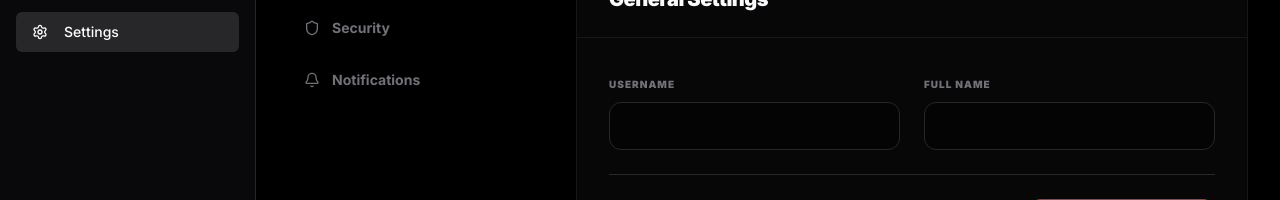
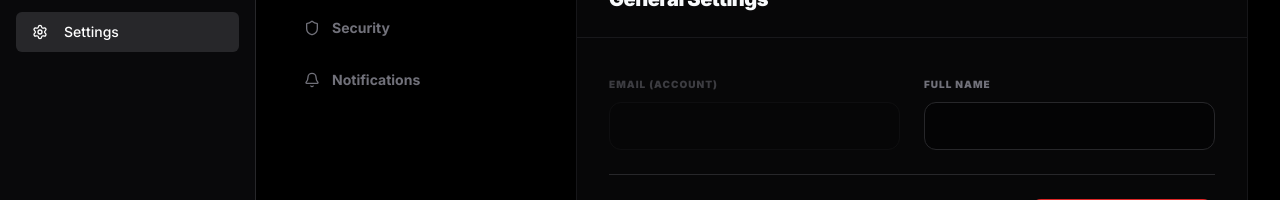
Before and after one commit to negraodenio/roast, a Next.js app: page /dashboard/settings in a window 1280 px wide. Shown: the part 184-384 px from the top of the page. Built offline with nearby package versions, Linux system fonts and the light colour scheme; no server answers.

Commit message:
fix: resolve production settings schema mismatch and finalize type safety

```diff
--- a/src/app/dashboard/settings/page.tsx
+++ b/src/app/dashboard/settings/page.tsx
@@ -17,6 +17,7 @@ const tabs = [
 
 interface SettingsProfile {
     id: string
+    email?: string
     username?: string
     full_name?: string
 }
@@ -35,7 +36,7 @@ export default function SettingsPage() {
             if (user) {
                 const { data, error } = await supabase
                     .from('profiles')
-                    .select('id, full_name, avatar_url, website, plan, credits') // Specifically exclude username for now if it's failing
+                    .select('id, email, full_name, avatar_url, website, plan, credits') // Specifically exclude username
                     .eq('id', user.id)
                     .single()
 
@@ -137,13 +138,13 @@ export default function SettingsPage() {
                             {activeTab === 'general' && (
                                 <div className="space-y-6">
                                     <div className="grid grid-cols-1 md:grid-cols-2 gap-6">
-                                        <div className="space-y-2">
-                                            <Label htmlFor="username" className="text-[10px] font-black uppercase tracking-widest text-zinc-500">Username</Label>
+                                        <div className="space-y-2 opacity-50">
+                                            <Label htmlFor="email" className="text-[10px] font-black uppercase tracking-widest text-zinc-500">Email (Account)</Label>
                                             <Input
-                                                id="username"
-                                                value={profile?.username || ''}
-                                                onChange={(e) => profile && setProfile({ ...profile, username: e.target.value })}
-                                                className="bg-black/40 border-zinc-800 rounded-xl focus:border-red-500/50 h-12"
+                                                id="email"
+                                                value={profile?.email || ''}
+                                                disabled
+                                                className="bg-black/40 border-zinc-800 rounded-xl cursor-not-allowed h-12"
                                             />
                                         </div>
                                         <div className="space-y-2">
```
